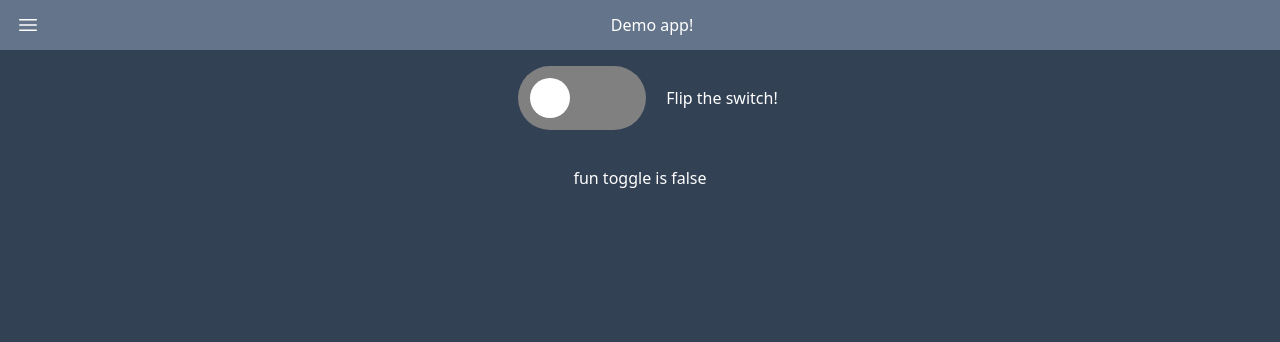
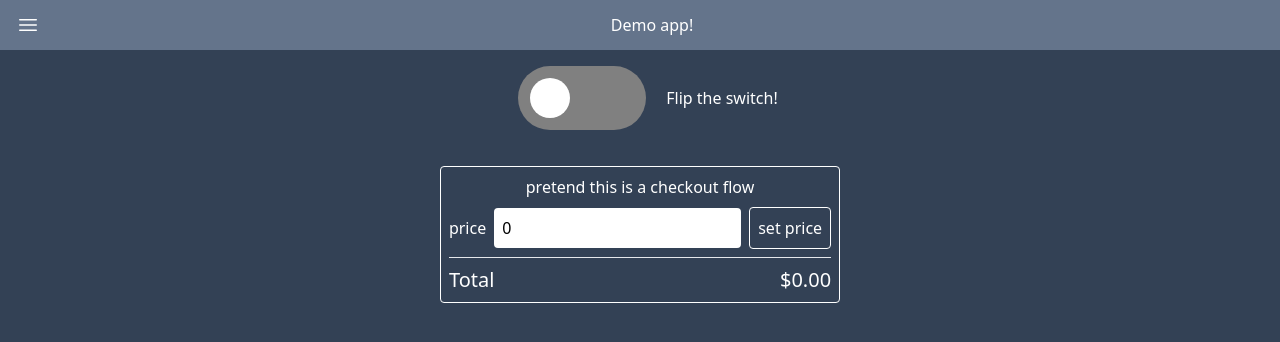
Before and after one commit to chuckdries/springs-and-stuff, a React (Vite) app: page / in a window 1280 px wide. Shown: the top 342 px of the page. Built offline with nearby package versions, Linux system fonts and the light colour scheme.

Commit message:
Add checkout feature

```diff
--- a/src/App.tsx
+++ b/src/App.tsx
@@ -1,5 +1,6 @@
 import classNames from "classnames";
 import { useState } from "react";
+import { Checkout } from "./Checkout";
 import { NavContainer } from "./NavContainer";
 import { Switch } from "./Switch";
 
@@ -7,17 +8,12 @@ function App() {
   const [funToggle, setFunToggle] = useState(false);
 
   return (
-    <div
-      className={classNames(
-        "h-screen ",
-        "bg-slate-700 text-white"
-      )}
-    >
+    <div className={classNames("h-screen ", "bg-slate-700 text-white")}>
       <NavContainer>
         <Switch isSelected={funToggle} onChange={setFunToggle}>
           Flip the switch!
         </Switch>
-        <p>fun toggle is {funToggle.toString()}</p>
+        <Checkout />
       </NavContainer>
     </div>
   );
--- /dev/null
+++ b/src/Checkout.tsx
@@ -0,0 +1,43 @@
+import { useState } from "react";
+import { useNumberFormatter } from "react-aria";
+
+export function Checkout() {
+  const [price, setPrice] = useState(0);
+
+  const nf = useNumberFormatter({
+    style: 'currency',
+    currency: 'USD'
+  });
+
+  return (
+    <div className="p-2 border border-white rounded">
+      <h2 className="mb-2 text-center">pretend this is a checkout flow</h2>
+      <form
+        onSubmit={(e) => {
+          e.preventDefault();
+          // @ts-expect-error ts doesn't know about form target?
+          setPrice(e.target.price.value)
+        }}
+        className="flex items-center"
+      >
+        <label htmlFor="price">price</label>
+        <input
+          name="price"
+          defaultValue={0}
+          id="price"
+          className="p-2 mx-2 text-black rounded min-w-0 flex-auto"
+          type="number"
+        />
+        <button className="rounded border border-white p-2" type="submit">
+          set price
+        </button>
+      </form>
+      <hr className="my-2"/>
+      <div className="text-xl flex justify-between">
+        <h2>Total</h2>
+
+        {nf.format(price)}
+      </div>
+    </div>
+  );
+}
```
